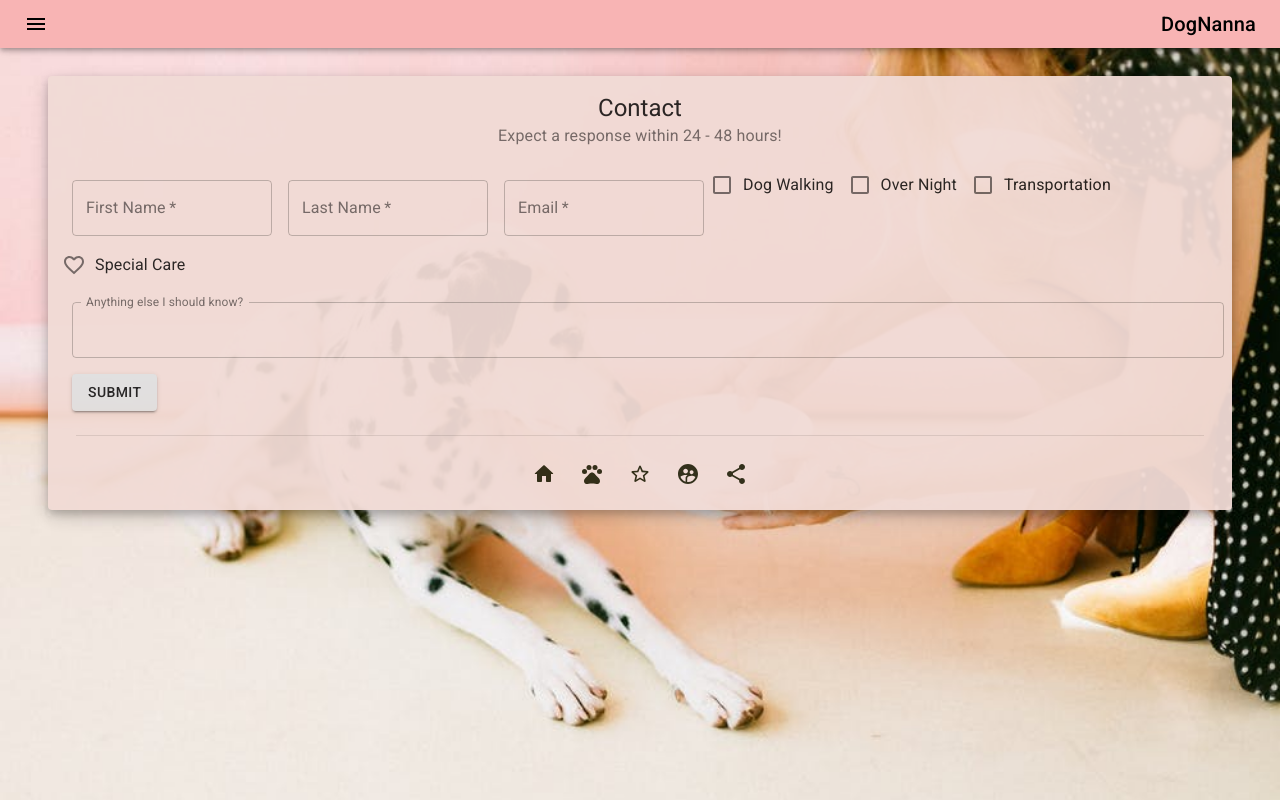
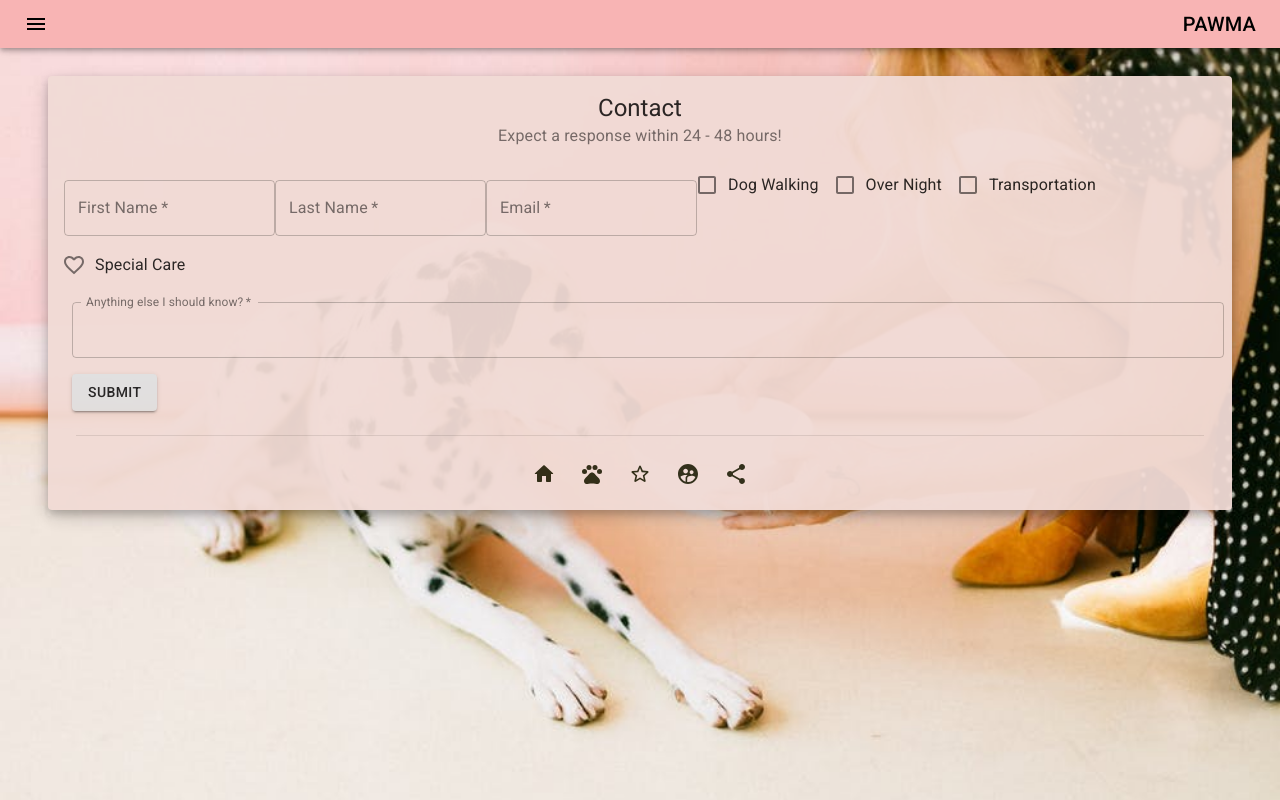
Before and after one commit to hmlauth/dogmomma, a React (Create React App) app in the folder client/: page /Contact in a window 1280 px wide. Built offline with nearby package versions, Linux system fonts and the light colour scheme.

Commit message:
email validation complete

```diff
--- a/client/src/Components/AppBar.jsx
+++ b/client/src/Components/AppBar.jsx
@@ -40,7 +40,7 @@ export default function DenseAppBar(props) {
           </IconButton>
           <Typography variant="h6" color="inherit">
             <Link to='/' className={classes.custom}>
-                DogNanna
+                PAWMA
             </Link>
           </Typography>
         </Toolbar>
--- a/client/src/Components/PageCard.jsx
+++ b/client/src/Components/PageCard.jsx
@@ -77,7 +77,7 @@ export default function PageCard(props) {
 
     return (
         <Fragment>
-            <Container fluid>
+            <Container fluid >
                 <Card className={classes.root}>
                     <CardHeader
                         className={classes.header}
--- a/client/src/Components/Pages/Contact.jsx
+++ b/client/src/Components/Pages/Contact.jsx
@@ -1,5 +1,5 @@
 
-import React, { Fragment } from 'react';
+import React, { Component, Fragment } from 'react';
 import { makeStyles, withStyles } from '@material-ui/core/styles';
 import { Container } from '@material-ui/core';
 import PageCard from '../PageCard';
@@ -15,17 +15,8 @@ import Favorite from '@material-ui/icons/Favorite';
 import FavoriteBorder from '@material-ui/icons/FavoriteBorder';
 import SubmitBtn from '../SubmitBtn';
 import axios from 'axios';
-import { checkServerIdentity } from 'tls';
-
-// const GreenCheckbox = withStyles({
-//     root: {
-//       color: 'light grey',
-//       '&$checked': {
-//         color: 'black',
-//       },
-//     },
-//     checked: {},
-//   })(props => <Checkbox color="default" {...props} />);
+import MyTextField from '../TextField';
+console.log(MyTextField);
 
 const useStyles = makeStyles(theme => ({
     container: {
@@ -45,61 +36,86 @@ const useStyles = makeStyles(theme => ({
     },
   }));
 
-export default function Contact() {
+export default class Contact extends Component {
 
-    const classes = useStyles();
+    constructor(props){
+        super(props)
 
-    const [values, setValues] = React.useState({
+        this.state = {
             firstName: '',
             lastName: '',
             email: '',
-        message: ''
-    });
-
-    const [state, setState] = React.useState({
+            message: '',
             dogWalking: false,
             overNight: false,
             transportation: false,
             specialCare: false,
+            emailValid: true,
+            validationError: ''
+        }
+    }
+
+    classes = useStyles => useStyles();
+
+    handleTextChange = name => event => {
+        const { value } = event.target;
+        this.setState({[name]: value})
+    };
+
+    handleCheckboxChange = name => event => {
+        this.setState({[name]: event.target.checked } );
+    };
+
+    handleSubmit = async (event) => {
+        event.preventDefault();
+
+        const isEmailValid = await this.validateEmail(this.state.email);
+
+        if (isEmailValid) {
+
+            this.setState({
+                validationError: '',
+                emailValid: true
             });
 
-    const handleTextChange = name => event => {
-        setValues({ ...values, [name]: event.target.value });
-    };
+            const { firstName, lastName, email, message } = this.state;
 
-    const handleCheckboxChange = name => event => {
-        setState({ ...state, [name]: event.target.checked });
-    };
-
-    const handleSubmit = async (event) => {
-        event.preventDefault();
-        console.log('I was clicked!');
-        // console.log(state, values);
-        const { firstName, lastName, email, message } = values;
-        const currentState = state;
-        console.log(currentState)
-
-        let checkedServices = [];
-        for (var item in currentState) {
-            console.log(currentState[item])
-            if (currentState[item]) {
-                checkedServices.push(item)
+            let services = [];
+            for (var item in this.state) {
+                if (
+                    (item === 'dogWalking' && this.state[item]) ||
+                    (item === 'overNight' && this.state[item]) ||
+                    (item === 'transportation' && this.state[item]) ||
+                    (item === 'specialCare' && this.state[item])
+                    ) {
+                    services.push(item)
                 }
             }
-        console.log(checkedServices);
             const formSubmission = {
                 firstName,
                 lastName,
                 email,
                 message,
-            checkedServices,
+                services,
             }
             console.log(formSubmission);
 
             const form = await axios.post('/api/contact', formSubmission);
-
+        } else {
+            this.setState({
+                validationError: 'Please enter a valid email.',
+                emailValid: false
+            })
+        }
     }
 
+    validateEmail = email => {
+        console.log('....validation', email);
+        return email.match(/^([\w.%+-]+)@([\w-]+\.)+([\w]{2,})$/i);
+    }
+
+render() {
+    console.log(this.state)
     return (
         <Fragment>
             <Container fluid>
@@ -110,39 +126,41 @@ export default function Contact() {
                     <CardContent>
                         <form method="post">
                         <TextField
-                            required
+                            required={true}
                             id="outlined-required"
                             label="First Name"
-                            className={classes.textField}
-                            margin="normal"
-                            variant="outlined"
-                            onChange={handleTextChange('firstName')}
+                            margin='normal'
+                            variant='outlined'
+                            className={this.classes.textField}
+                            onChange={this.handleTextChange('firstName')}
+                            value={this.state.firstName}
                         />
                          <TextField
                             required
                             id="outlined-required"
                             label="Last Name"
-                            className={classes.textField}
+                            className={this.classes.textField}
                             margin="normal"
                             variant="outlined"
-                            onChange={handleTextChange('lastName')}
+                            onChange={this.handleTextChange('lastName')}
+                            value={this.state.lastName}
                         />
                         <TextField
                             required
                             id="outlined-email-input"
                             label="Email"
-                            className={classes.textField}
+                            className={this.classes.textField}
                             type="email"
-                            name="email"
                             autoComplete="email"
                             margin="normal"
                             variant="outlined"
-                            onChange={handleTextChange('email')}
+                            onChange={this.handleTextChange('email')}
+                            value={this.state.email}
                         />
                         <FormControlLabel
                             control={
                                 <Checkbox
-                                    onChange={handleCheckboxChange('dogWalking')}
+                                    onChange={this.handleCheckboxChange('dogWalking')}
                                     value="dogWalking"
                                 />
                             }
@@ -151,7 +169,7 @@ export default function Contact() {
                         <FormControlLabel
                             control={
                                 <Checkbox
-                                    onChange={handleCheckboxChange('overNight')}
+                                    onChange={this.handleCheckboxChange('overNight')}
                                     value="overNight"
                                 />
                             }
@@ -160,7 +178,7 @@ export default function Contact() {
                         <FormControlLabel
                             control={
                                 <Checkbox
-                                    onChange={handleCheckboxChange('transportation')}
+                                    onChange={this.handleCheckboxChange('transportation')}
                                     value="transportation"
                                 />
                             }
@@ -177,21 +195,19 @@ export default function Contact() {
                             label="Special Care"
                         />
                         <TextField
+                            required
                             id="outlined-full-width"
                             label="Anything else I should know?"
                             style={{ margin: 8 }}
-                            placeholder=""
-                            helperText=""
                             fullWidth
                             margin="normal"
                             variant="outlined"
-                            InputLabelProps={{
-                                shrink: true
-                            }}
-                            onChange={handleTextChange('message')}
+                            InputLabelProps={{shrink: true}}
+                            onChange={this.handleTextChange('message')}
+                            value={this.state.message}
                         />
                         </form>
-                        <div onClick={handleSubmit}>
+                        <div onClick={this.handleSubmit}>
                             <SubmitBtn>
                                 Submit
                             </SubmitBtn>
@@ -202,3 +218,4 @@ export default function Contact() {
         </Fragment>
     )
     }
+}
--- /dev/null
+++ b/client/src/Components/TextField.jsx
@@ -0,0 +1,18 @@
+import React from 'react';
+import TextField from '@material-ui/core/TextField';
+
+export default function MyTextField({id, label, className, onChange, value, name}) {
+    return (
+        <TextField
+            required
+            id={id}
+            label={label}
+            className={className}
+            margin="normal"
+            variant="outlined"
+            onChange={onChange(name)}
+            value={value}
+            name={name}
+        />
+    )
+}
```
Also changed, not shown: 1 other file (tests, documents, lock files or other folders). Lines whose indentation alone changed are shown as unchanged.
